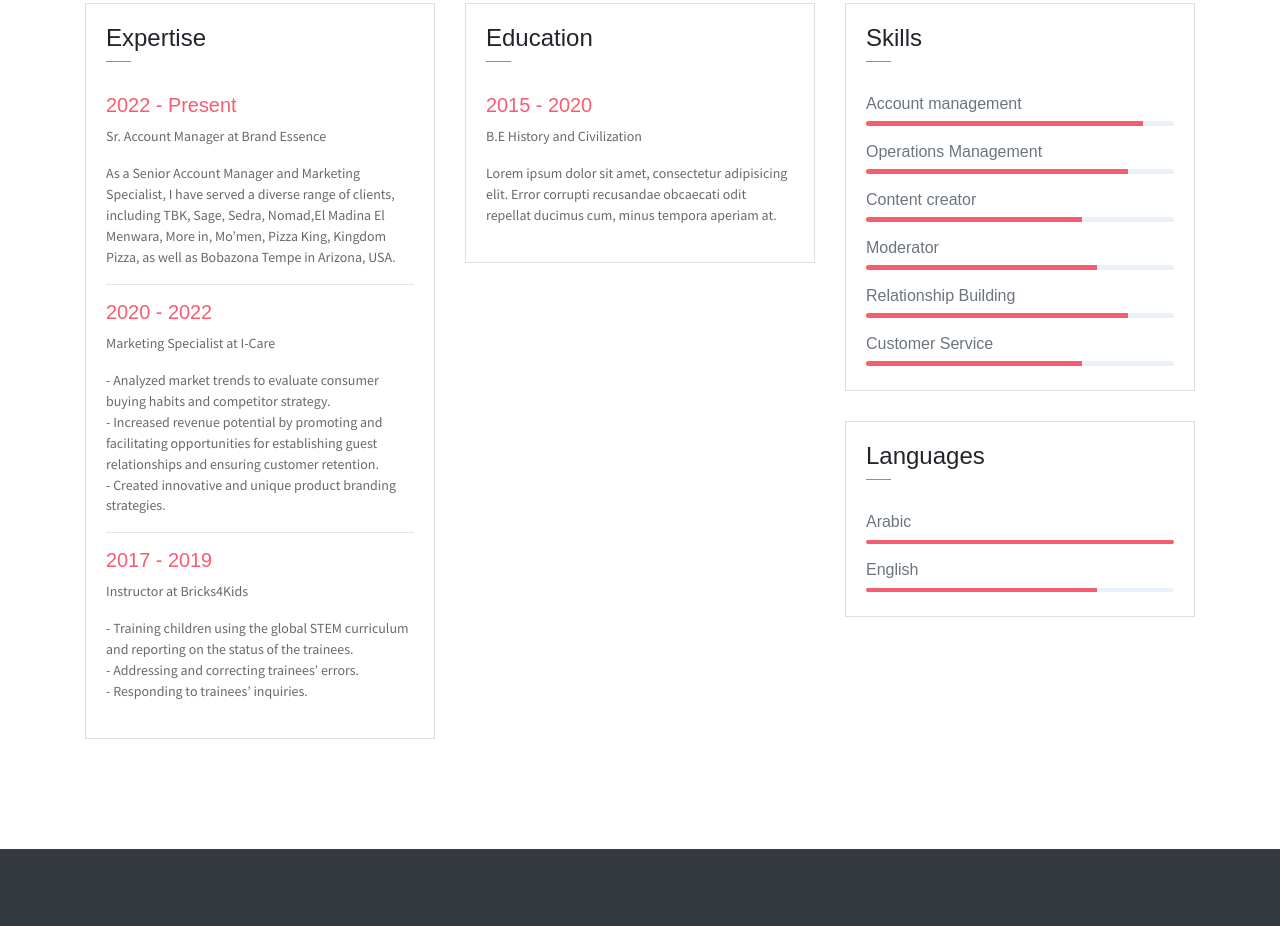
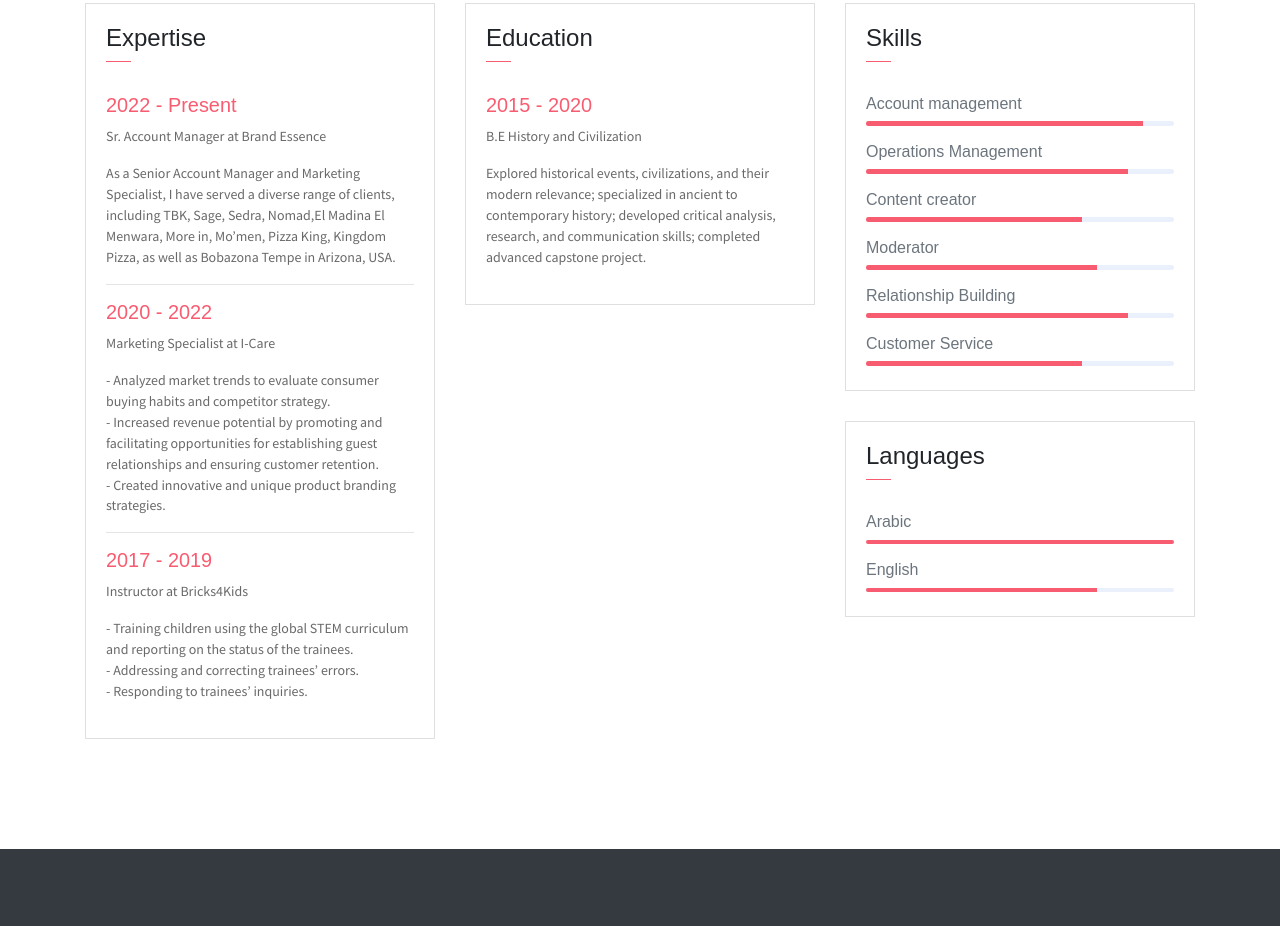
Before and after one commit to Osamaemam79/portfolio, a plain HTML site: page index.html in a window 1280 px wide. Shown: the part 1483-2409 px from the top of the page. Drawn offline with Linux system fonts and the light colour scheme; some packages are replaced by stand-ins of ours.

Commit message:
Update index.html

```diff
--- a/index.html
+++ b/index.html
@@ -165,7 +165,7 @@
                         <div class="card-body">
                             <h6 class="title text-danger">2015 - 2020</h6>
                             <P>B.E History and Civilization</P>
-                            <P class="subtitle">Lorem ipsum dolor sit amet, consectetur adipisicing elit. Error corrupti recusandae obcaecati odit repellat ducimus cum, minus tempora aperiam at.</P>
+                            <P class="subtitle">Explored historical events, civilizations, and their modern relevance; specialized in ancient to contemporary history; developed critical analysis, research, and communication skills; completed advanced capstone project.</P>
                         </div>
                     </div>
                 </div>
```
